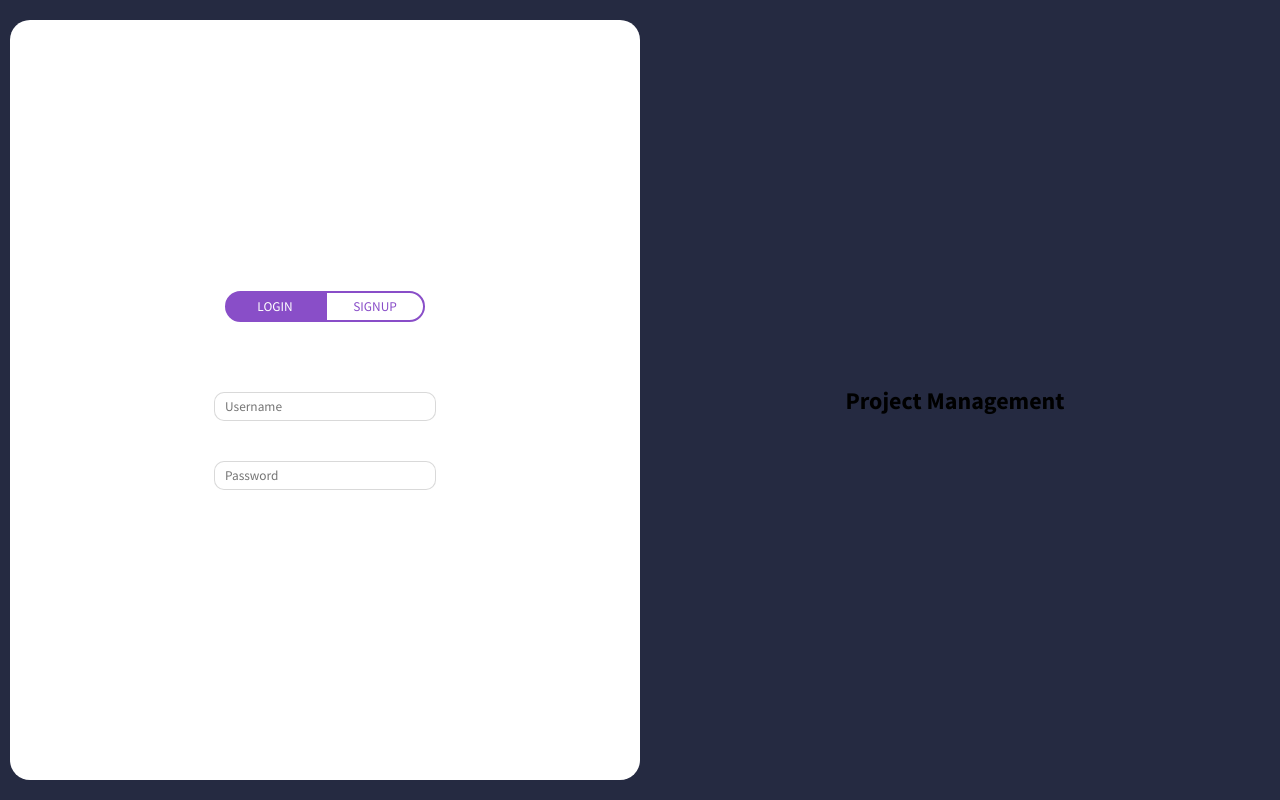
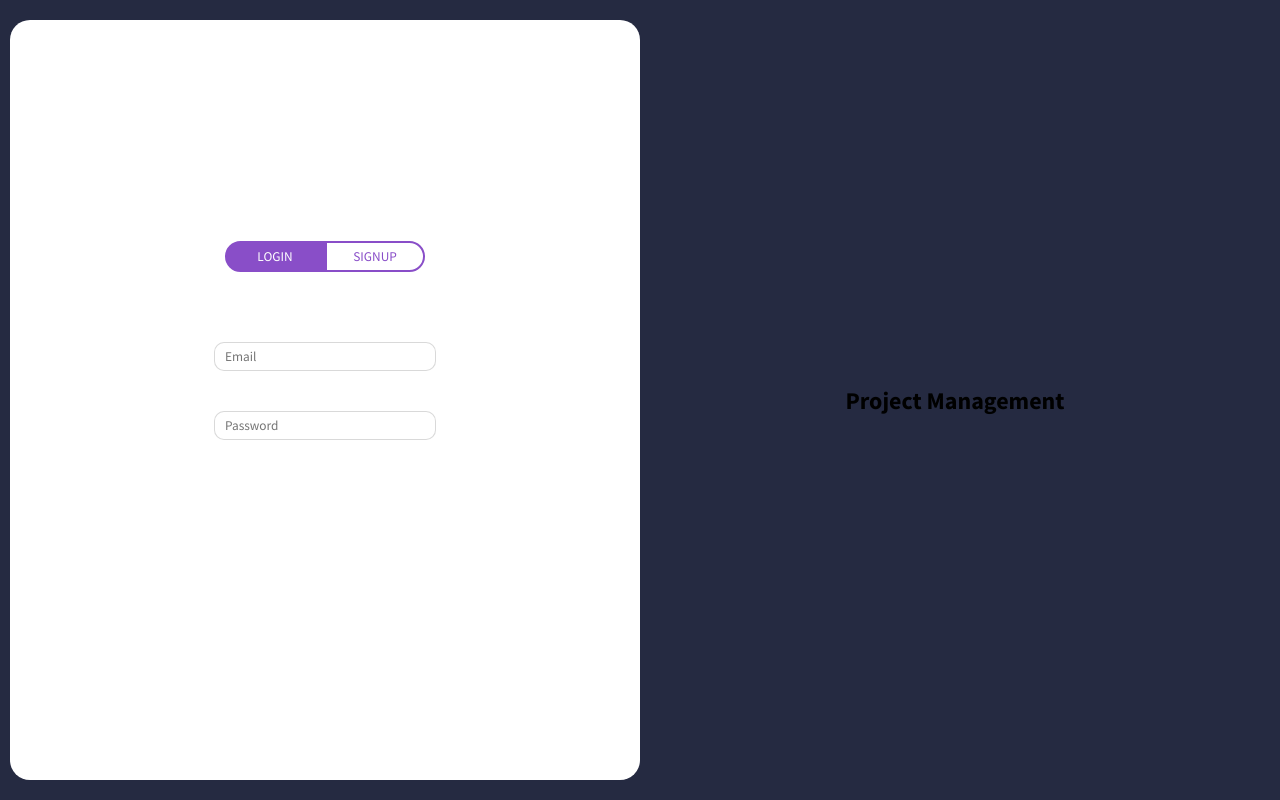
Before and after one commit to LaupWing/Project-Management, a React (Create React App) app: page /auth in a window 1280 px wide. Built offline with nearby package versions, Linux system fonts and the light colour scheme; no server answers.

Commit message:
cant work out the transitions

```diff
--- a/package.json
+++ b/package.json
@@ -12,6 +12,7 @@
     "react-redux": "^7.1.3",
     "react-router-dom": "^5.1.2",
     "react-scripts": "3.3.0",
+    "react-transition-group": "^4.3.0",
     "redux": "^4.0.5",
     "redux-saga": "^1.1.3"
   },
--- a/src/containers/Auth/Auth.js
+++ b/src/containers/Auth/Auth.js
@@ -3,6 +3,7 @@ import Login from './Login/Login'
 import Signup from './Signup/Signup'
 import classes from './Auth.module.css'
 import Button from '../../components/UI/Button/Button'
+import CSSTransition from 'react-transition-group/CSSTransition'
 
 class Auth extends React.Component{
     state={
@@ -34,10 +35,22 @@ class Auth extends React.Component{
                         Signup
                     </Button>
                 </nav>
-                {   this.state.type === 'login'
+                <CSSTransition
+                    in={this.state.type === 'login' }
+                    timeout={1000}
+                    classNames={{
+                        enter: '',
+                        enterActive: classes["left-fade"],
+                        exitActive: classes["left-enter"],
+                        exit: '',
+                    }}
+                >
+                    <Login/>
+                </CSSTransition>
+                {/* {   this.state.type === 'login'
                     ? <Login/>
                     : <Signup/>
-                }
+                } */}
             </div>
         )
     }
--- a/src/containers/Auth/Auth.module.css
+++ b/src/containers/Auth/Auth.module.css
@@ -1,12 +1,15 @@
 .Auth{
     display: flex;
     flex-direction: column;
+    width: 100%;
+    height: 100%;
 }
 .Auth nav{
     display: flex;
     align-items: center;
     justify-content: center;
     margin-bottom: 50px;
+    margin-top: 35%;
 }
 
 .Auth form{
@@ -22,3 +25,21 @@
     border: var(--highlight-color) 1px solid;
     border-radius: 10px;
 }
+
+.left-fade{
+    animation: forwards left 1s reverse;
+}
+.left-enter{
+    animation: 1s left forwards;
+}
+
+@keyframes left{
+    from{
+        transform: translate(0,0);
+        opacity: 1;
+    }
+    to{
+        transform: translate(-100%,0);
+        opacity: 0;
+    }
+}
--- a/src/containers/Auth/Login/Login.js
+++ b/src/containers/Auth/Login/Login.js
@@ -2,7 +2,7 @@ import React from 'react'
 
 export default () =>(
     <form>
-        <input type="text" placeholder="Username"></input>
+        <input type="email" placeholder="Email"></input>
         <input type="password" placeholder="Password"></input>
     </form>
 )
--- a/src/containers/Auth/Signup/Signup.js
+++ b/src/containers/Auth/Signup/Signup.js
@@ -2,7 +2,7 @@ import React from 'react'
 
 export default () =>(
     <form>
-        <input type="text" placeholder="Username"></input>
+        <input type="emaild" placeholder="Email"></input>
         <input type="password" placeholder="Type Password"></input>
         <input type="password" placeholder="Re-Type Password"></input>
     </form>
```
Also changed, not shown: 1 other file (tests, documents, lock files or other folders).
